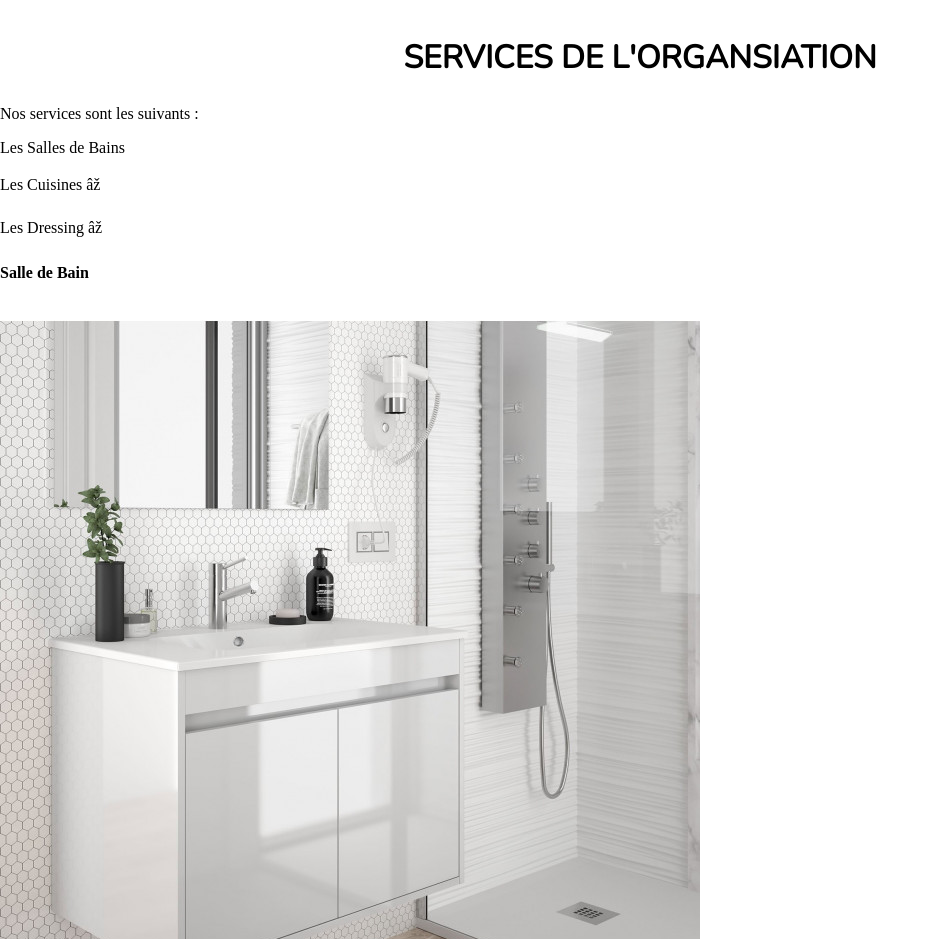
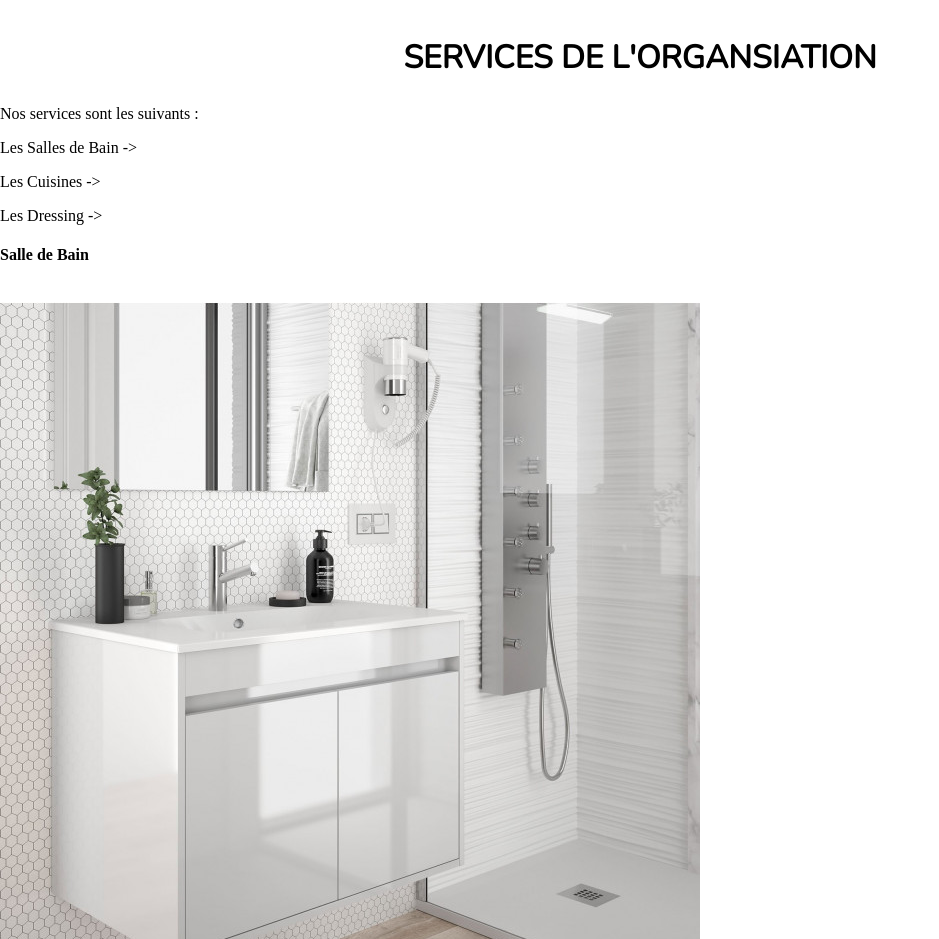
Before and after one commit to le-coin-dela-sous-traitance/le-coin-dela-sous-traitance.github.io, a plain HTML site: page index.html in a window 1280 px wide. Shown: the part 880-1819 px from the top of the page, without its empty margins (0-939 px from the left). Drawn offline with nearby package versions, Linux system fonts and the light colour scheme; a web font is replaced by a local one.

Commit message:
Update index.html

```diff
--- a/index.html
+++ b/index.html
@@ -28,18 +28,18 @@
 
 
 
-        </header>
+         </header>
         <section id="presentation">
             <div><h2>Services de L'organsiation </h2>
             </div>
             <div id="TextIntro">
                 <p> Nos services sont les suivants :
             <div id="TextIntro">
-                <p>Les Salles de Bains </p>
+                <p>Les Salles de Bain -></p>
             </div id="TextIntro">
-                <p>Les Cuisines ➝</p>
+                <p>Les Cuisines -></p>
             <div id="TextIntro">
-                <p>Les Dressing ➝ </p>
+                <p>Les Dressing -></p>
             </div>
             <div id="prestation">
                 <div class="imagesPrestations">
```
